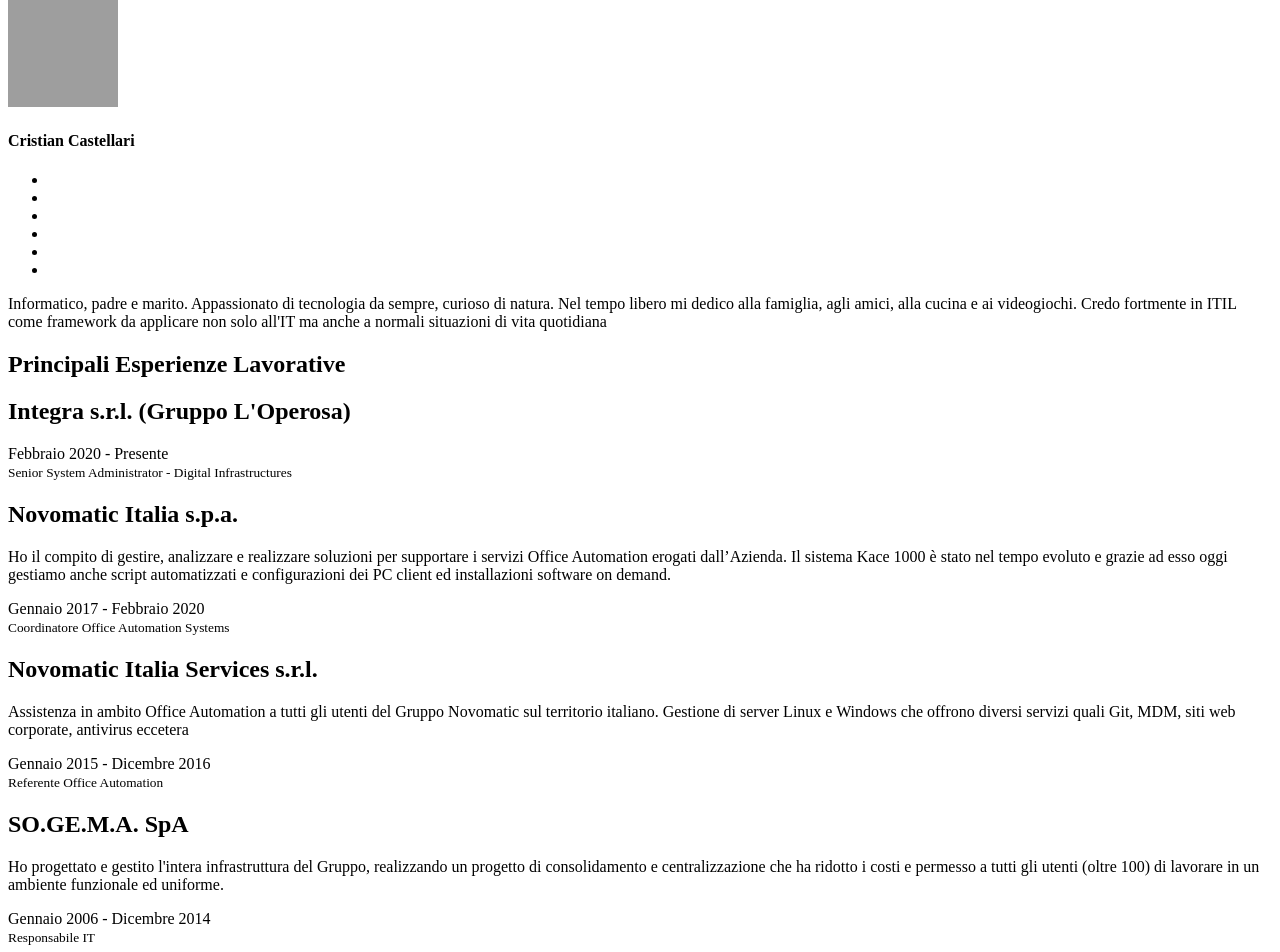
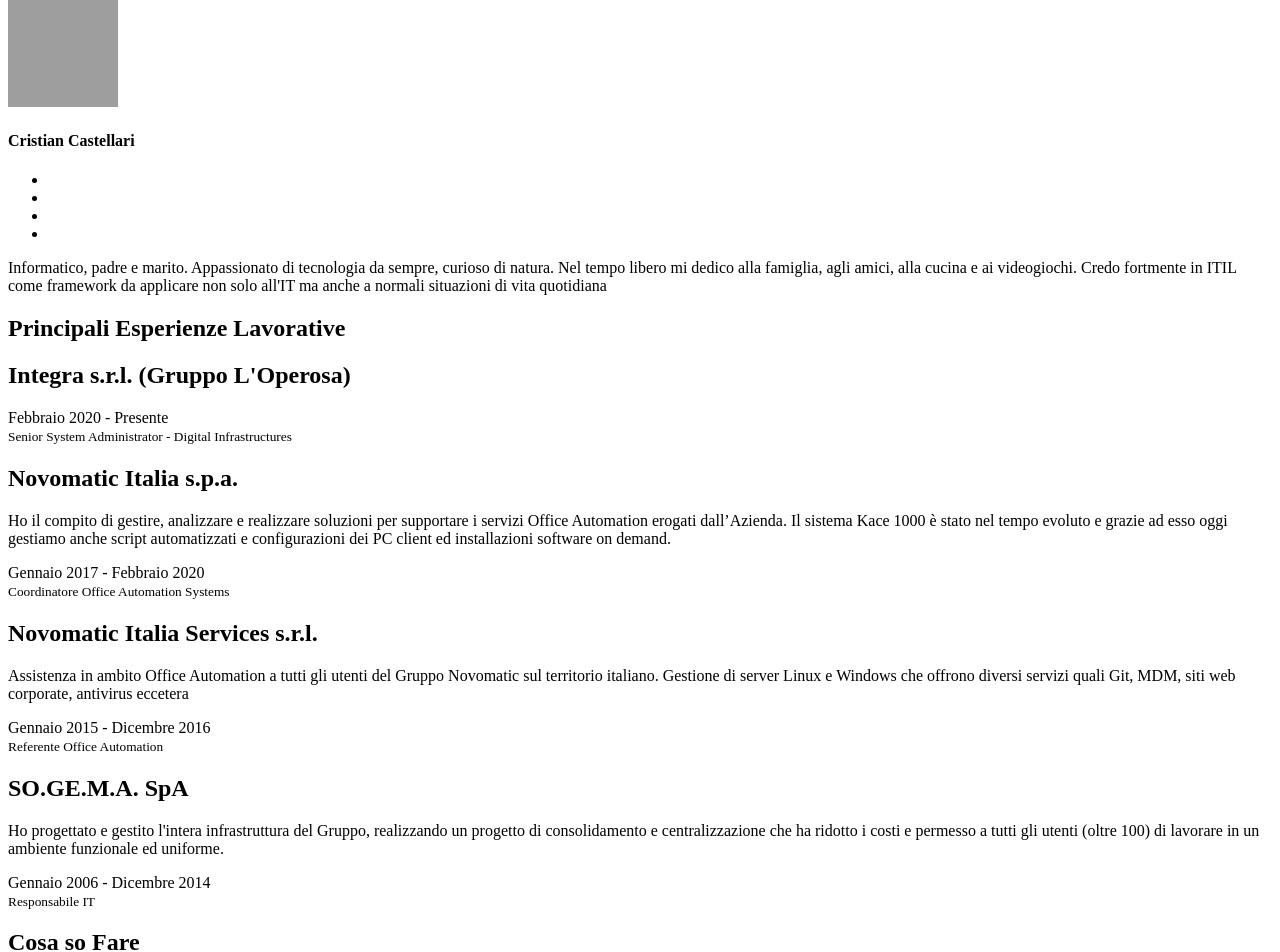
Before and after one commit to Pesra/pesra.github.io, a Jekyll site: the page built from index.html, in a window 1280 px wide. Shown: the part 403-1355 px from the top of the page. Built offline with Jekyll 4.4.1, drawn with Linux system fonts in a browser that asks for light colours; grey boxes are pictures that could not be loaded.

Commit message:
Update about.html

```diff
--- a/_includes/sections/about.html
+++ b/_includes/sections/about.html
@@ -32,13 +32,10 @@
                     {% if site.author.facebook_username %}
                     <li><a href="https://www.facebook.com/{{ site.author.facebook_username }}" target="blank"><i class="fa fa-facebook"></i></a></li>
                     {% endif %}
-                    {% if site.author.twitter %}
-                    <li><a href="https://twitter.com/{{ site.author.twitter }}" target="blank"><i class="fa fa-twitter"></i></a></li>
-                    {% endif %}
                     {% if site.author.email %}
                     <li><a href="mailto:jasonyang188@gmail.com"><i class="fa fa-envelope-o"></i></a></li>
                     {% endif %}
-                    <li><a href="{{ site.baseurl }}/feed.xml" target="blank"><i class="fa fa-rss"></i></a></li>
+
 
                 </ul>
             </div>
```
